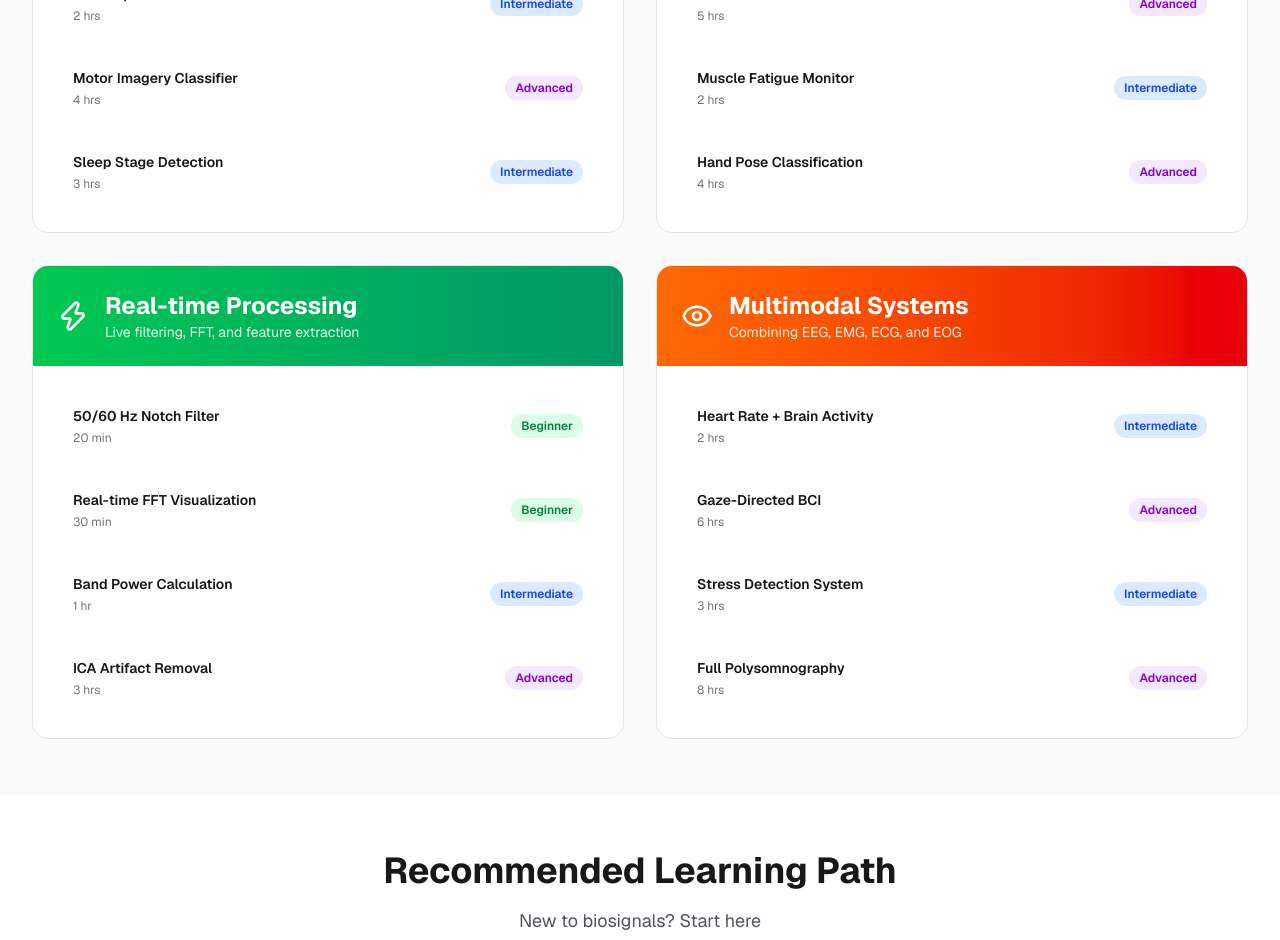
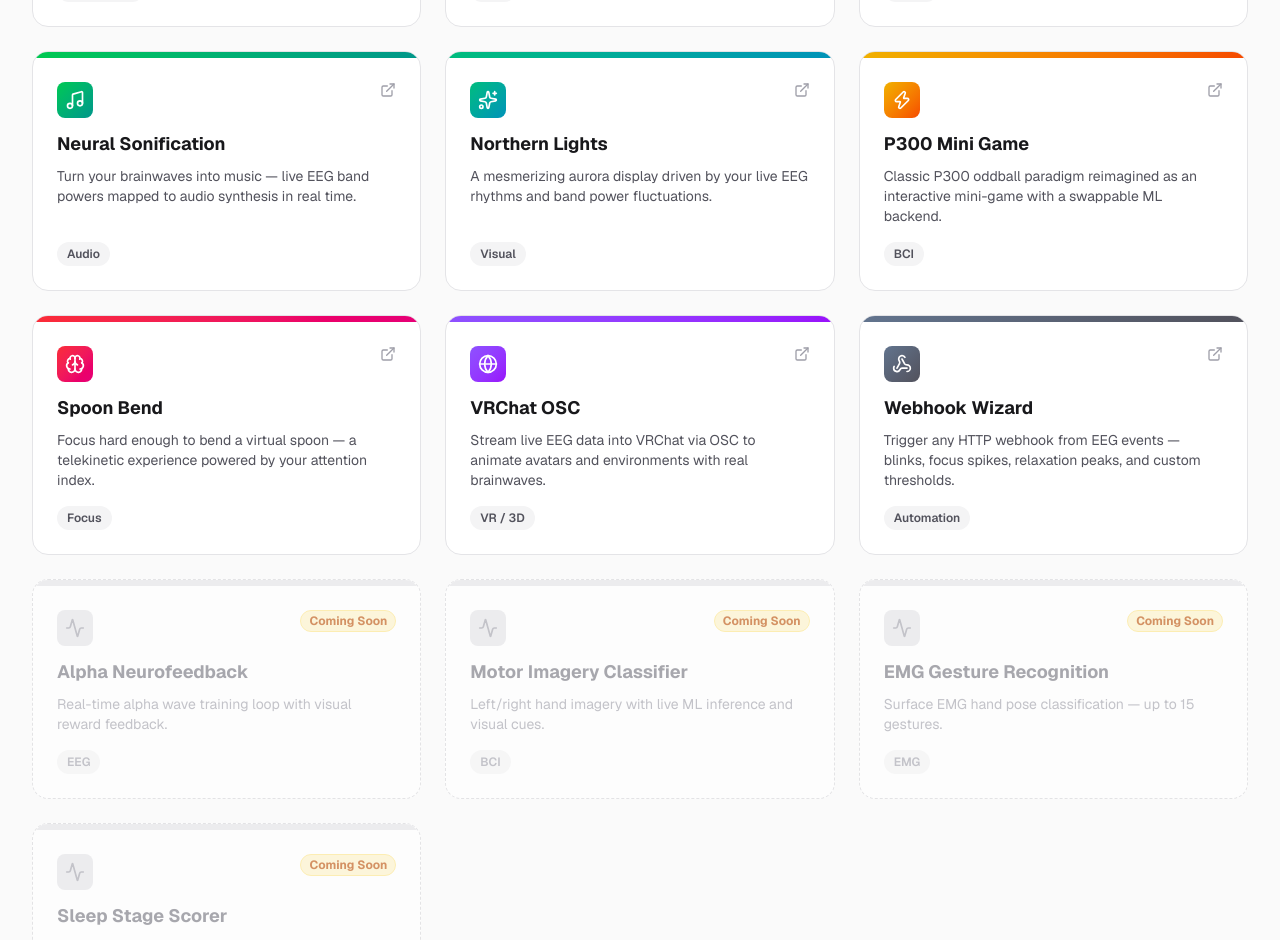
Before and after one commit to pieeg-club/PiEEG-com, a Next.js app: page /examples in a window 1280 px wide. Shown: the part 1860-2800 px from the top of the page. Built offline with nearby package versions, Linux system fonts and the light colour scheme.

Commit message:
update examples

```diff
--- a/src/app/about/page.tsx
+++ b/src/app/about/page.tsx
@@ -26,7 +26,7 @@ const team = [
   {
     name: "Youssef El Abbassi",
     role: "Software Architect",
-    bio: "Polymath software architect and BCI developer building the open-source software ecosystem around PiEEG. Creator of PiEEG-Server, PhantomLoop, a real-time BCI decoder visualization tool, and PhantomMusic, a real-time BCI-to-music streaming system. I’m focused on pushing the boundaries of what’s possible with consumer-grade biosignal hardware and making advanced brain-computer interface tools more accessible to developers, researchers, and creators.",
+    bio: "Software architect and BCI developer building the open-source software ecosystem around PiEEG. Creator of PiEEG-Server, PhantomLoop, a real-time BCI decoder visualization tool, and PhantomMusic, a real-time BCI-to-music streaming system. I’m focused on pushing the boundaries of what’s possible with consumer-grade biosignal hardware and making advanced brain-computer interface tools more accessible to developers, researchers, and creators.",
     location: "Remote",
     github: "https://github.com/yelabb/",
     linkedin: "https://www.linkedin.com/in/yelabb",
--- a/src/app/examples/page.tsx
+++ b/src/app/examples/page.tsx
@@ -1,6 +1,6 @@
 import { Metadata } from "next";
 import Link from "next/link";
-import { Code2, Brain, Activity, Eye, Zap, GitFork } from "lucide-react";
+import { Code2, Brain, Activity, Eye, Zap, GitFork, ExternalLink, Music, Sparkles, Globe, Webhook } from "lucide-react";
 
 export const metadata: Metadata = {
   title: "Examples — PiEEG",
@@ -8,55 +8,114 @@ export const metadata: Metadata = {
     "Real-world examples, tutorials, and BCI applications built with PiEEG hardware. From basic signal acquisition to advanced brain-computer interfaces.",
 };
 
-const categories = [
+const BASE_EXP_URL =
+  "https://github.com/pieeg-club/PiEEG-server/tree/main/dashboard/src/experiences";
+
+const liveExperiences = [
   {
-    icon: Brain,
-    title: "EEG Applications",
-    description: "Brain signal processing and BCI paradigms",
-    gradient: "from-purple-500 to-pink-600",
-    examples: [
-      { name: "Alpha Wave Neurofeedback", difficulty: "Beginner", time: "30 min" },
-      { name: "P300 Speller", difficulty: "Intermediate", time: "2 hrs" },
-      { name: "Motor Imagery Classifier", difficulty: "Advanced", time: "4 hrs" },
-      { name: "Sleep Stage Detection", difficulty: "Intermediate", time: "3 hrs" }
-    ]
+    slug: "blink-scroll",
+    name: "Blink Scroll",
+    description:
+      "Control browser scrolling using eye blinks detected from frontal EEG channels.",
+    tag: "Blink / EOG",
+    gradient: "from-cyan-500 to-blue-600",
+    icon: Eye,
   },
   {
-    icon: Activity,
-    title: "EMG Control",
-    description: "Muscle signal processing for gesture recognition",
-    gradient: "from-cyan-500 to-blue-600",
-    examples: [
-      { name: "Basic Gesture Recognition", difficulty: "Beginner", time: "45 min" },
-      { name: "Prosthetic Hand Control", difficulty: "Advanced", time: "5 hrs" },
-      { name: "Muscle Fatigue Monitor", difficulty: "Intermediate", time: "2 hrs" },
-      { name: "Hand Pose Classification", difficulty: "Advanced", time: "4 hrs" }
-    ]
+    slug: "eye-track",
+    name: "Eye Track",
+    description:
+      "Real-time EOG gaze estimation — polynomial ridge regression on Fp1/Fp2 with online learning and localStorage persistence.",
+    tag: "EOG",
+    gradient: "from-purple-500 to-indigo-600",
+    icon: Eye,
   },
   {
-    icon: Zap,
-    title: "Real-time Processing",
-    description: "Live filtering, FFT, and feature extraction",
-    gradient: "from-green-500 to-emerald-600",
-    examples: [
-      { name: "50/60 Hz Notch Filter", difficulty: "Beginner", time: "20 min" },
-      { name: "Real-time FFT Visualization", difficulty: "Beginner", time: "30 min" },
-      { name: "Band Power Calculation", difficulty: "Intermediate", time: "1 hr" },
-      { name: "ICA Artifact Removal", difficulty: "Advanced", time: "3 hrs" }
-    ]
+    slug: "mindcast",
+    name: "MindCast",
+    description:
+      "Attention-driven podcast playback — your focus level controls audio playback speed and clarity.",
+    tag: "Focus",
+    gradient: "from-orange-500 to-pink-600",
+    icon: Brain,
   },
   {
-    icon: Eye,
-    title: "Multimodal Systems",
-    description: "Combining EEG, EMG, ECG, and EOG",
-    gradient: "from-orange-500 to-red-600",
-    examples: [
-      { name: "Heart Rate + Brain Activity", difficulty: "Intermediate", time: "2 hrs" },
-      { name: "Gaze-Directed BCI", difficulty: "Advanced", time: "6 hrs" },
-      { name: "Stress Detection System", difficulty: "Intermediate", time: "3 hrs" },
-      { name: "Full Polysomnography", difficulty: "Advanced", time: "8 hrs" }
-    ]
-  }
+    slug: "neural-sonification",
+    name: "Neural Sonification",
+    description:
+      "Turn your brainwaves into music — live EEG band powers mapped to audio synthesis in real time.",
+    tag: "Audio",
+    gradient: "from-green-500 to-teal-600",
+    icon: Music,
+  },
+  {
+    slug: "northern-lights",
+    name: "Northern Lights",
+    description:
+      "A mesmerizing aurora display driven by your live EEG rhythms and band power fluctuations.",
+    tag: "Visual",
+    gradient: "from-emerald-500 to-cyan-600",
+    icon: Sparkles,
+  },
+  {
+    slug: "p300-mini-game",
+    name: "P300 Mini Game",
+    description:
+      "Classic P300 oddball paradigm reimagined as an interactive mini-game with a swappable ML backend.",
+    tag: "BCI",
+    gradient: "from-yellow-500 to-orange-600",
+    icon: Zap,
+  },
+  {
+    slug: "spoon-bend",
+    name: "Spoon Bend",
+    description:
+      "Focus hard enough to bend a virtual spoon — a telekinetic experience powered by your attention index.",
+    tag: "Focus",
+    gradient: "from-red-500 to-pink-600",
+    icon: Brain,
+  },
+  {
+    slug: "vrchat-osc",
+    name: "VRChat OSC",
+    description:
+      "Stream live EEG data into VRChat via OSC to animate avatars and environments with real brainwaves.",
+    tag: "VR / 3D",
+    gradient: "from-violet-500 to-purple-600",
+    icon: Globe,
+  },
+  {
+    slug: "webhook-wizard",
+    name: "Webhook Wizard",
+    description:
+      "Trigger any HTTP webhook from EEG events — blinks, focus spikes, relaxation peaks, and custom thresholds.",
+    tag: "Automation",
+    gradient: "from-slate-500 to-zinc-600",
+    icon: Webhook,
+  },
+];
+
+const comingSoonExperiences = [
+  {
+    name: "Alpha Neurofeedback",
+    description: "Real-time alpha wave training loop with visual reward feedback.",
+    tag: "EEG",
+  },
+  {
+    name: "Motor Imagery Classifier",
+    description: "Left/right hand imagery with live ML inference and visual cues.",
+    tag: "BCI",
+  },
+  {
+    name: "EMG Gesture Recognition",
+    description: "Surface EMG hand pose classification — up to 15 gestures.",
+    tag: "EMG",
+  },
+  {
+    name: "Sleep Stage Scorer",
+    description: "Automatic AASM sleep stage classification from overnight EEG.",
+    tag: "Sleep",
+  },
 ];
 
 const featuredProjects = [
@@ -213,65 +272,78 @@ export default function ExamplesPage() {
         </div>
       </section>
 
-      {/* Example Categories */}
+      {/* Live Dashboard Experiences */}
       <section className="py-10 sm:py-14 bg-zinc-50 dark:bg-zinc-900 border-t border-zinc-200 dark:border-zinc-800">
         <div className="max-w-7xl mx-auto px-4 sm:px-6 lg:px-8">
           <div className="text-center mb-10">
             <h2 className="text-3xl sm:text-4xl font-bold mb-4">
-              Examples by Category
+              Live Dashboard Experiences
             </h2>
-            <p className="text-lg text-zinc-600 dark:text-zinc-400">
-              Step-by-step tutorials for every skill level
+            <p className="text-lg text-zinc-600 dark:text-zinc-400 max-w-2xl mx-auto">
+              Interactive BCI experiences built on PiEEG hardware. Click any card to explore its source code on GitHub.
             </p>
           </div>
 
-          <div className="grid lg:grid-cols-2 gap-8">
-            {categories.map((category, idx) => {
-              const Icon = category.icon;
+          <div className="grid sm:grid-cols-2 lg:grid-cols-3 gap-6">
+            {liveExperiences.map((exp) => {
+              const Icon = exp.icon;
               return (
-                <div
-                  key={idx}
-                  className="rounded-2xl border border-zinc-200 dark:border-zinc-800 bg-white dark:bg-zinc-950 overflow-hidden"
+                <a
+                  key={exp.slug}
+                  href={`${BASE_EXP_URL}/${exp.slug}`}
+                  target="_blank"
+                  rel="noopener noreferrer"
+                  className="group flex flex-col rounded-2xl border border-zinc-200 dark:border-zinc-800 bg-white dark:bg-zinc-950 overflow-hidden hover:border-zinc-300 dark:hover:border-zinc-700 hover:shadow-lg transition-all"
                 >
-                  <div className={`p-6 bg-linear-to-r ${category.gradient}`}>
-                    <div className="flex items-center gap-4 text-white">
-                      <Icon className="w-8 h-8" />
-                      <div>
-                        <h3 className="text-2xl font-bold">{category.title}</h3>
-                        <p className="text-white/90 text-sm">{category.description}</p>
+                  <div className={`h-1.5 bg-linear-to-r ${exp.gradient}`} />
+                  <div className="p-6 flex flex-col flex-1">
+                    <div className="flex items-start justify-between mb-3">
+                      <div className={`p-2 rounded-lg bg-linear-to-br ${exp.gradient}`}>
+                        <Icon className="w-5 h-5 text-white" />
                       </div>
+                      <ExternalLink className="w-4 h-4 text-zinc-400 group-hover:text-zinc-600 dark:group-hover:text-zinc-300 transition-colors" />
                     </div>
+                    <h3 className="font-bold text-lg mb-2 group-hover:text-cyan-600 dark:group-hover:text-cyan-400 transition-colors">
+                      {exp.name}
+                    </h3>
+                    <p className="text-sm text-zinc-600 dark:text-zinc-400 flex-1 mb-4">
+                      {exp.description}
+                    </p>
+                    <span className="self-start px-2.5 py-1 rounded-full text-xs font-semibold bg-zinc-100 dark:bg-zinc-800 text-zinc-600 dark:text-zinc-400">
+                      {exp.tag}
+                    </span>
                   </div>
-
-                  <div className="p-6">
-                    <ul className="space-y-3">
-                      {category.examples.map((example, i) => (
-                        <li
-                          key={i}
-                          className="flex items-center justify-between p-4 rounded-lg hover:bg-zinc-50 dark:hover:bg-zinc-900 transition-all group cursor-pointer"
-                        >
-                          <div>
-                            <div className="font-semibold text-sm group-hover:text-cyan-600 dark:group-hover:text-cyan-400 transition-colors">
-                              {example.name}
-                            </div>
-                            <div className="text-xs text-zinc-500 dark:text-zinc-400 mt-1">
-                              {example.time}
-                            </div>
-                          </div>
-                          <span className={`px-2.5 py-1 rounded-full text-xs font-semibold ${
-                            example.difficulty === 'Beginner' ? 'bg-green-100 dark:bg-green-950 text-green-700 dark:text-green-400' :
-                            example.difficulty === 'Intermediate' ? 'bg-blue-100 dark:bg-blue-950 text-blue-700 dark:text-blue-400' :
-                            'bg-purple-100 dark:bg-purple-950 text-purple-700 dark:text-purple-400'
-                          }`}>
-                            {example.difficulty}
-                          </span>
-                        </li>
-                      ))}
-                    </ul>
-                  </div>
-                </div>
+                </a>
               );
             })}
+
+            {comingSoonExperiences.map((exp, i) => (
+              <div
+                key={i}
+                className="flex flex-col rounded-2xl border border-dashed border-zinc-300 dark:border-zinc-700 bg-white dark:bg-zinc-950 overflow-hidden opacity-60"
+              >
+                <div className="h-1.5 bg-zinc-200 dark:bg-zinc-800" />
+                <div className="p-6 flex flex-col flex-1">
+                  <div className="flex items-start justify-between mb-3">
+                    <div className="p-2 rounded-lg bg-zinc-200 dark:bg-zinc-800">
+                      <Activity className="w-5 h-5 text-zinc-400" />
+                    </div>
+                    <span className="px-2 py-0.5 rounded-full text-xs font-bold bg-amber-100 dark:bg-amber-950 text-amber-700 dark:text-amber-400 border border-amber-200 dark:border-amber-800">
+                      Coming Soon
+                    </span>
+                  </div>
+                  <h3 className="font-bold text-lg mb-2 text-zinc-500 dark:text-zinc-400">
+                    {exp.name}
+                  </h3>
+                  <p className="text-sm text-zinc-400 dark:text-zinc-500 flex-1 mb-4">
+                    {exp.description}
+                  </p>
+                  <span className="self-start px-2.5 py-1 rounded-full text-xs font-semibold bg-zinc-100 dark:bg-zinc-800 text-zinc-400">
+                    {exp.tag}
+                  </span>
+                </div>
+              </div>
+            ))}
           </div>
         </div>
       </section>
```
